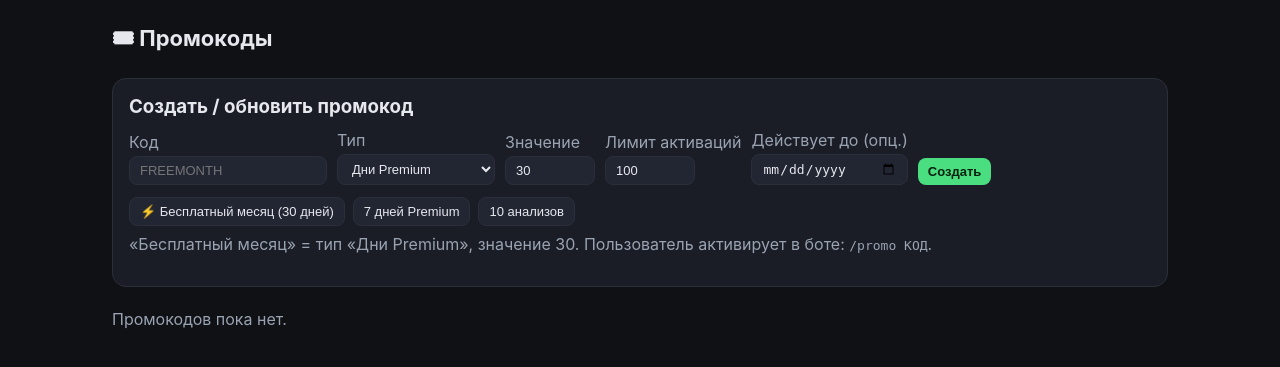
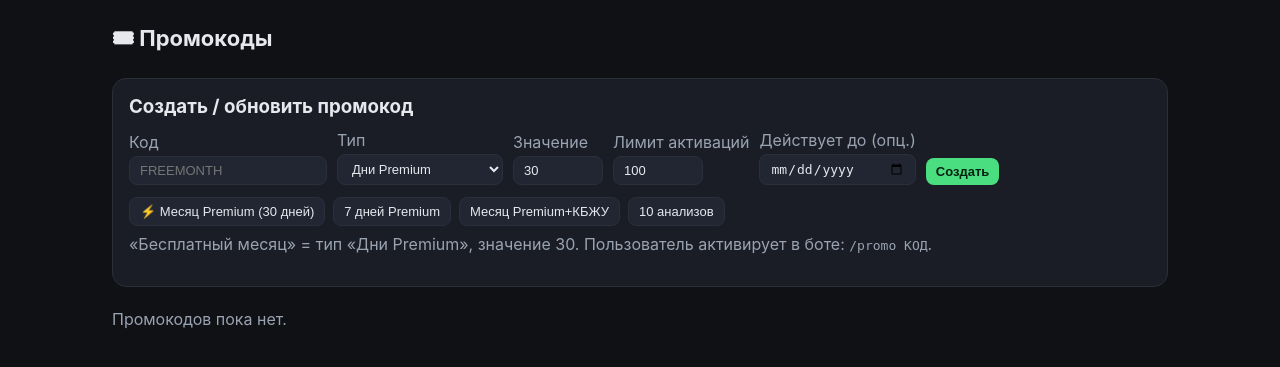
Before and after one commit to denisislamov/heracles_coach_helper_back, a Flask app: page /promos in a window 1280 px wide. Shown: the part 68-435 px from the top of the page. Run offline with Flask 3, Linux system fonts and the light colour scheme; the visitor is signed in with stand-in values (Sample User, id 1); data that the repository does not hold is empty; some libraries are stand-ins or nearby versions.

Commit message:
Промокоды: вернул анализы (кредиты) к трём типам

```diff
--- a/admin/app.py
+++ b/admin/app.py
@@ -206,7 +206,7 @@ def promos():
                 flash("Значение и лимит должны быть числами")
                 return redirect(url_for("promos"))
             expires = request.form.get("expires_at") or None
-            if not code or value <= 0 or kind not in ("premium_days", "credits"):
+            if not code or value <= 0 or kind not in ("premium_days", "premium_plus_days", "credits"):
                 flash("Заполни код, тип и положительное значение")
                 return redirect(url_for("promos"))
             try:
--- a/admin/templates/promos.html
+++ b/admin/templates/promos.html
@@ -15,6 +15,7 @@
       <label class="muted">Тип</label>
       <select name="kind" id="kind">
         <option value="premium_days">Дни Premium</option>
+        <option value="premium_plus_days">Дни Premium+КБЖУ</option>
         <option value="credits">Анализы (кредиты)</option>
       </select>
     </div>
@@ -33,8 +34,9 @@
     <button class="primary" type="submit">Создать</button>
   </form>
   <div style="margin-top:12px;display:flex;gap:8px;flex-wrap:wrap;">
-    <button type="button" onclick="preset('FREEMONTH','premium_days',30)">⚡ Бесплатный месяц (30 дней)</button>
+    <button type="button" onclick="preset('FREEMONTH','premium_days',30)">⚡ Месяц Premium (30 дней)</button>
     <button type="button" onclick="preset('FREEWEEK','premium_days',7)">7 дней Premium</button>
+    <button type="button" onclick="preset('MACROS30','premium_plus_days',30)">Месяц Premium+КБЖУ</button>
     <button type="button" onclick="preset('TRY10','credits',10)">10 анализов</button>
   </div>
   <p class="muted" style="margin-top:8px">«Бесплатный месяц» = тип «Дни Premium», значение 30. Пользователь активирует в боте: <code>/promo КОД</code>.</p>
@@ -46,7 +48,7 @@
   {% for r in rows %}
   <tr>
     <td><b>{{ r.code }}</b></td>
-    <td>{{ 'дни Premium' if r.kind=='premium_days' else 'анализы' }}</td>
+    <td>{{ 'дни Premium' if r.kind=='premium_days' else ('дни Premium+КБЖУ' if r.kind=='premium_plus_days' else 'анализы') }}</td>
     <td>{{ r.value }}</td>
     <td>{{ r.used }} / {{ r.max_uses }}</td>
     <td class="muted">{{ r.expires_at.strftime('%d.%m.%Y') if r.expires_at else '—' }}</td>
```
Also changed, not shown: payments.py (+5 -3 lines).
